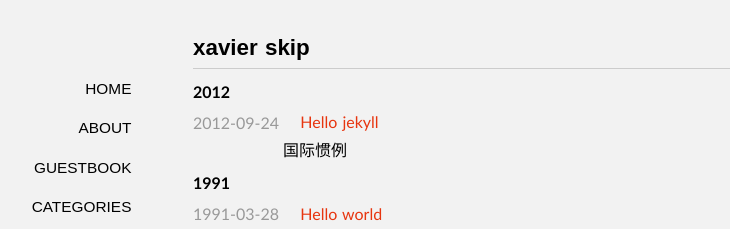
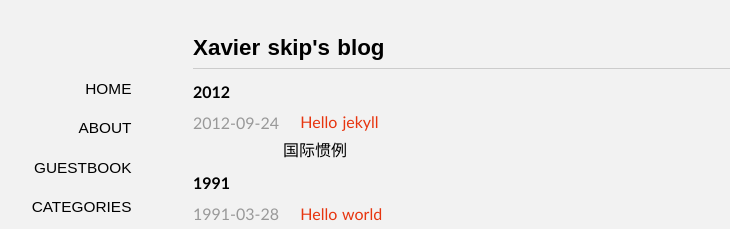
Before and after one commit to xavierskip/xavierskip.github.io, a Jekyll site: the page built from index.html, in a window 1280 px wide. Shown: the top 229 px of the page, without its empty margins (147-877 px from the left). Built offline with Jekyll 4.4.1, drawn with Linux system fonts in a browser that asks for light colours; some web fonts are replaced; Markdown is read by kramdown in place of the engine named in the settings; the list of posts is cut into pages by our own code.

Commit message:
fix title

```diff
--- a/_layouts/default.html
+++ b/_layouts/default.html
@@ -3,7 +3,7 @@
   <head>
     <meta http-equiv="content-type" content="text/html; charset=utf-8" />
     <meta name="author" content="{{ site.author }}" />
-    <title>{{ page.title }}'s blog</title>
+    <title>{{ page.title }}</title>
     <link rel="shortcut icon" href="/favicon.ico">
     <link href="/feed/" rel="alternate" title="{{ site.author }}" type="application/atom+xml" />
     <link rel="stylesheet" href="/media/css/style.css">
--- a/index.html
+++ b/index.html
@@ -1,5 +1,5 @@
 ---
-title: xavier skip
+title: Xavier skip's blog
 layout: page
 ---
 
```
